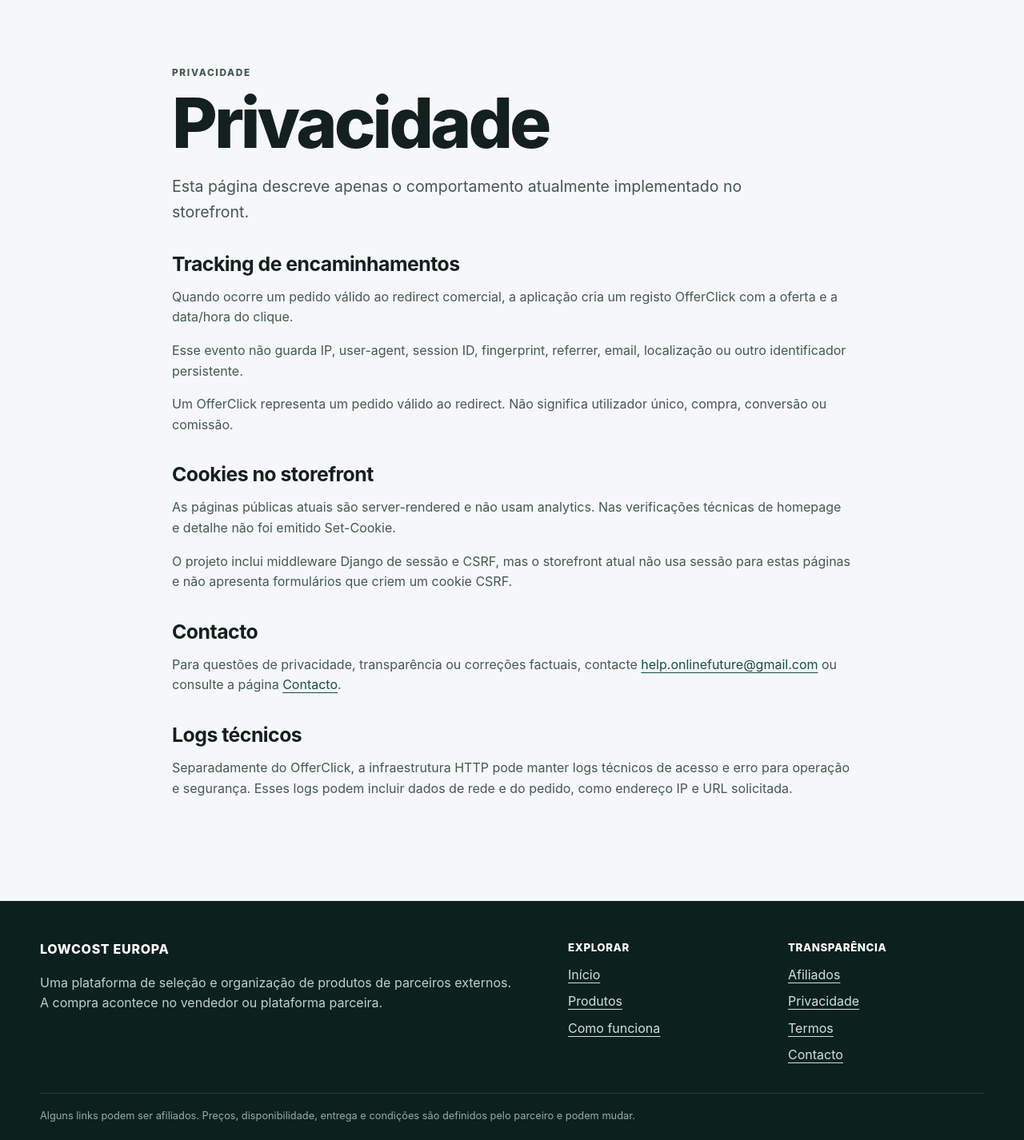
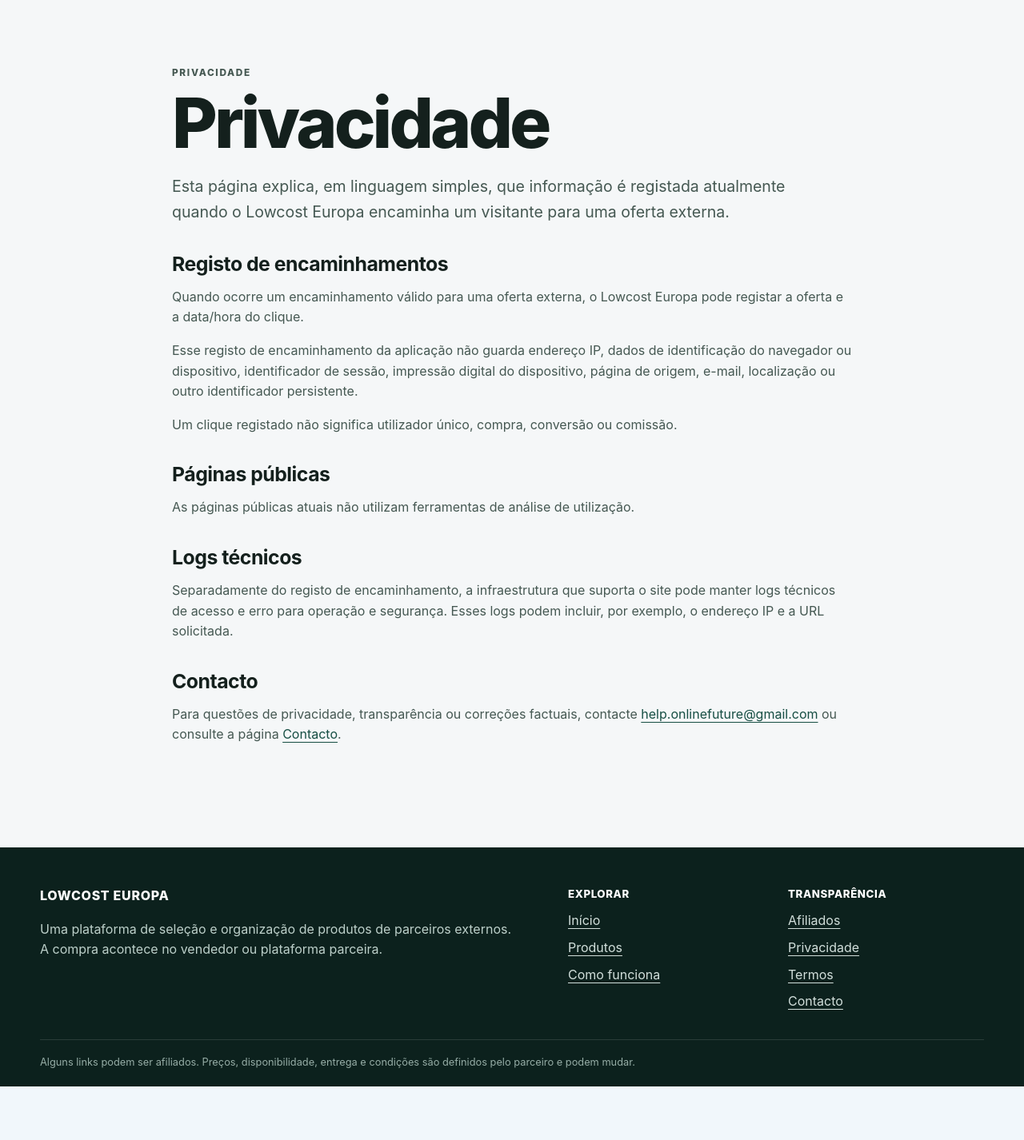
Before and after one commit to martaxi-boss/lowcost-europa, a Django app: page /privacidade/ in a window 1280 px wide. Shown: the part 77-1503 px from the top of the page at 80% size. After the commit the page ends 1436 px from the top, so only its background shows below. Run offline with Django 5.2, Linux system fonts and the light colour scheme; parts of the project's set-up code (start-up, migrations or seed data) failed here and were passed over.

Commit message:
Storefront: simplify public privacy copy

```diff
--- a/apps/storefront/templates/storefront/privacidade.html
+++ b/apps/storefront/templates/storefront/privacidade.html
@@ -4,18 +4,21 @@
   <div class="container prose">
     <p class="eyebrow">Privacidade</p>
     <h1>Privacidade</h1>
-    <p class="lead">Esta página descreve apenas o comportamento atualmente implementado no storefront.</p>
-    <h2>Tracking de encaminhamentos</h2>
-    <p>Quando ocorre um pedido válido ao redirect comercial, a aplicação cria um registo OfferClick com a oferta e a data/hora do clique.</p>
-    <p>Esse evento não guarda IP, user-agent, session ID, fingerprint, referrer, email, localização ou outro identificador persistente.</p>
-    <p>Um OfferClick representa um pedido válido ao redirect. Não significa utilizador único, compra, conversão ou comissão.</p>
-    <h2>Cookies no storefront</h2>
-    <p>As páginas públicas atuais são server-rendered e não usam analytics. Nas verificações técnicas de homepage e detalhe não foi emitido Set-Cookie.</p>
-    <p>O projeto inclui middleware Django de sessão e CSRF, mas o storefront atual não usa sessão para estas páginas e não apresenta formulários que criem um cookie CSRF.</p>
+    <p class="lead">Esta página explica, em linguagem simples, que informação é registada atualmente quando o Lowcost Europa encaminha um visitante para uma oferta externa.</p>
+
+    <h2>Registo de encaminhamentos</h2>
+    <p>Quando ocorre um encaminhamento válido para uma oferta externa, o Lowcost Europa pode registar a oferta e a data/hora do clique.</p>
+    <p>Esse registo de encaminhamento da aplicação não guarda endereço IP, dados de identificação do navegador ou dispositivo, identificador de sessão, impressão digital do dispositivo, página de origem, e-mail, localização ou outro identificador persistente.</p>
+    <p>Um clique registado não significa utilizador único, compra, conversão ou comissão.</p>
+
+    <h2>Páginas públicas</h2>
+    <p>As páginas públicas atuais não utilizam ferramentas de análise de utilização.</p>
+
+    <h2>Logs técnicos</h2>
+    <p>Separadamente do registo de encaminhamento, a infraestrutura que suporta o site pode manter logs técnicos de acesso e erro para operação e segurança. Esses logs podem incluir, por exemplo, o endereço IP e a URL solicitada.</p>
+
     <h2>Contacto</h2>
     <p>Para questões de privacidade, transparência ou correções factuais, contacte <a href="mailto:help.onlinefuture@gmail.com">help.onlinefuture@gmail.com</a> ou consulte a página <a href="{% url 'storefront:contacto' %}">Contacto</a>.</p>
-    <h2>Logs técnicos</h2>
-    <p>Separadamente do OfferClick, a infraestrutura HTTP pode manter logs técnicos de acesso e erro para operação e segurança. Esses logs podem incluir dados de rede e do pedido, como endereço IP e URL solicitada.</p>
   </div>
 </section>
 {% endblock %}
```
